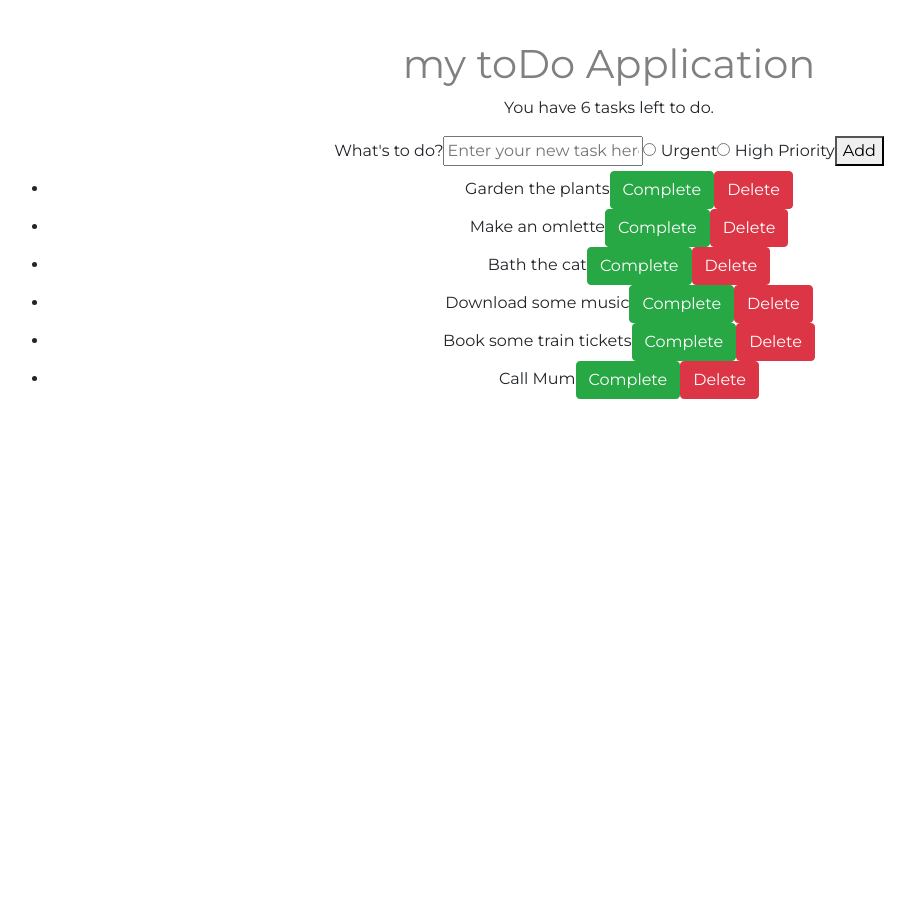
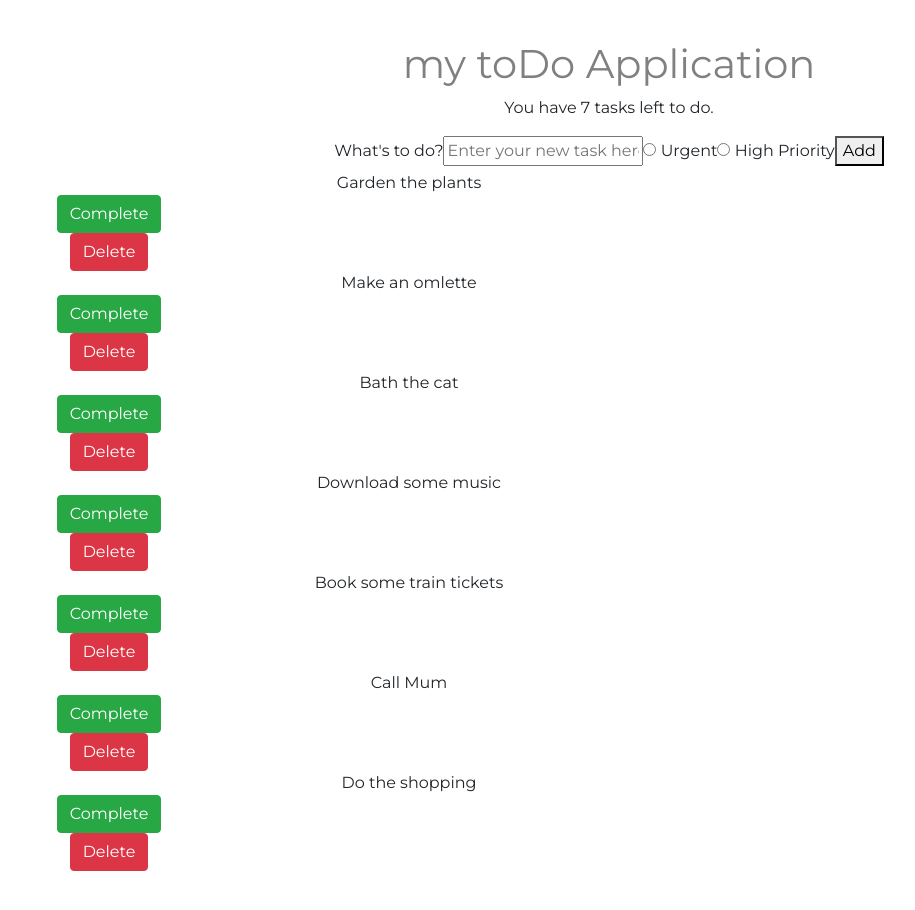
Before and after one commit to lucymulligan/todo-app-frontend, a React app: page / in a window 1280 px wide. Shown: the whole page, without its empty margins (31-946 px from the left). Before the commit the page ends 800 px from the top, so only its background shows below. Built offline with nearby package versions, Linux system fonts and the light colour scheme.

Commit message:
State and Events

```diff
--- a/src/App.js
+++ b/src/App.js
@@ -12,26 +12,28 @@ const toDoListItems = [
   "Bath the cat",
   "Download some music",
   "Book some train tickets",
-  "Call Mum"
+  "Call Mum",
+  "Do the shopping",
 ]
 class App extends React.Component {
   render() {
     return (
       <div className="App">
-      <div className= "Row">
+        <div className="Row">
           <Header />
           <Nav />
         </div>
         <div className="Row">
           <TaskCounter count={toDoListItems.length} /></div>
-      <div className = "Row">
+        <div className="Row">
           <AddItem />
           <div className="Row">
-        <ul>
-          {toDoListItems.map(function (item) {
-            return <ListItem task={item} />;
+            <div className="Container">
+              {
+                toDoListItems.map(function (toDoListItems, i) {
+                  return <ListItem task={toDoListItems} />;
                 })}
-          </ul>
+            </div>
           </div>
         </div>
       </div>
--- a/src/components/AddItem.js
+++ b/src/components/AddItem.js
@@ -1,17 +1,28 @@
 import React from "react";
 
 class addItem extends React.Component {
+    state = {
+        text: ''
+    }
+
+    handleChange = (event) => {
+        console.log('Recieved an event!');
+        this.setState({
+            text: event.target.value
+        })
+    }
+
     render() {
         return (
-            <form>
-                <label htmlFor = "inputNewToDo">What's to do?</label>
-                <input type="text" id="inputNewToDo" placeholder="Enter your new task here..." />
-                <label for="urgent"><input id="Urgent" type="radio" name="urgent-important"/> Urgent </label>
-                    <label for="important"><input id="important" type="radio" name="indoor-important"/> High Priority</label>
-                        <button type="button">Add</button>
-            </form>
-                    );
-                }
-            }
+            <div>
+                <label htmlFor="inputNewToDo">What's to do?</label>
+                <input type="text" id="inputNewToDo" placeholder="Enter your new task here..." value = {this.state.text} onChange={this.handleChange}/>
+                <label for="urgent"><input id="Urgent" type="radio" name="urgent-important" /> Urgent </label>
+                <label for="important"><input id="important" type="radio" name="indoor-important" /> High Priority</label>
+                <button type="button">Add</button>
+            </div>
+        );
+    }
+}
 
 export default addItem;
--- a/src/components/ListItem.js
+++ b/src/components/ListItem.js
@@ -1,13 +1,18 @@
-import React, { Component } from 'react';
+import React from 'react';
 
-class ListItem extends Component {
+class ListItem extends React.Component {
     render() {
         return (
-            <div className="Row" col-6>
-            <li>{this.props.task}
-            <button type="button" class="btn btn-success" col-3>Complete</button>
-            <button type="button" class="btn btn-danger" col-3>Delete</button></li>
-
+            <div className="Row">
+                <div className="col-8">
+                    {this.props.task}
+                    </div>
+                <div className="col-2">
+                    <button type="button" className="btn btn-success">Complete</button>
+                    </div>
+                <div className="col-2">
+                    <button type="button" className="btn btn-danger">Delete</button>
+                </div>
             </div>
         );
     }
```
Lines whose indentation alone changed are shown as unchanged.
